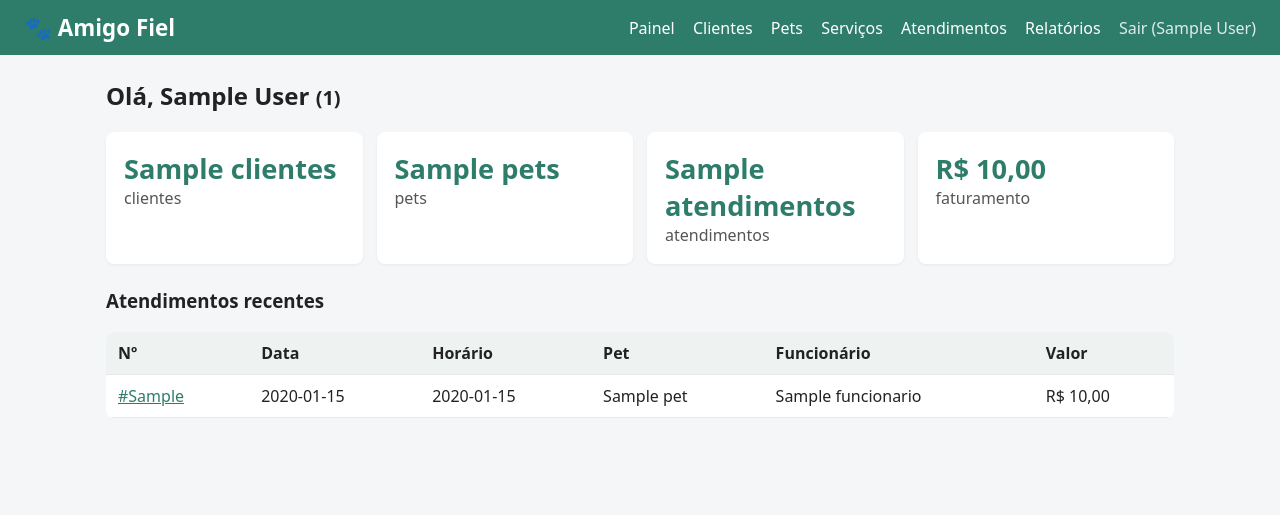
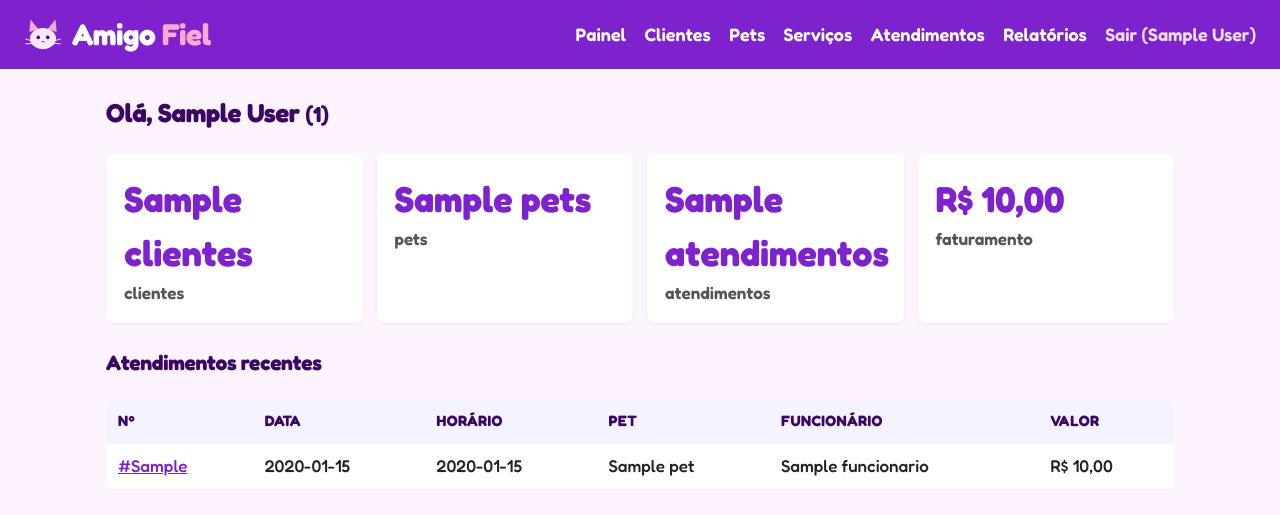
Before and after one commit to laurapichard/petshop, a Flask app: page /painel in a window 1280 px wide. Shown: the top 515 px of the page. Run offline with Flask 3, Linux system fonts and the light colour scheme; the visitor is signed in with stand-in values (Sample User, id 1); a database or web service that is not in the repository returns one stand-in record (values such as "Sample title"); some libraries are stand-ins or nearby versions.

Commit message:
css change

```diff
--- a/static/style.css
+++ b/static/style.css
@@ -1,9 +1,10 @@
+@import url('https://fonts.googleapis.com/css2?family=Fredoka:wght@400;500;600;700&display=swap');
 * { box-sizing: border-box; }
 body {
-  margin: 0; font-family: system-ui, sans-serif; background: #f4f6f8; color: #222;
+  margin: 0; font-family: 'Fredoka', system-ui, sans-serif; background: #fdf4ff; color: #222;
 }
 .topo {
-  background: #2e7d6b; color: #fff; padding: 12px 24px;
+  background: #7e22ce; color: #fff; padding: 12px 24px;
   display: flex; align-items: center; justify-content: space-between; flex-wrap: wrap; gap: 12px;
 }
 .topo h1 { margin: 0; font-size: 1.4rem; }
@@ -18,20 +19,20 @@ table {
   width: 100%; border-collapse: collapse; background: #fff;
   border-radius: 8px; overflow: hidden; margin-bottom: 24px;
 }
-th, td { padding: 10px 12px; border-bottom: 1px solid #e6e9ec; text-align: left; }
-th { background: #eef3f1; font-weight: 600; }
+th, td { padding: 10px 12px; border-bottom: 1px solid #f3e8ff; text-align: left; }
+th { background: #f5f3ff; font-weight: 600; }
 tfoot th { background: #fff; }
-a { color: #2e7d6b; }
+a { color: #7e22ce; }
 input, select {
-  padding: 8px 10px; border: 1px solid #c8d0d6; border-radius: 6px; font-size: .95rem;
+  padding: 8px 10px; border: 1px solid #e9d5ff; border-radius: 6px; font-size: .95rem;
 }
 button, .botao {
-  background: #2e7d6b; color: #fff; border: 0; border-radius: 6px; padding: 9px 16px;
+  background: #7e22ce; color: #fff; border: 0; border-radius: 6px; padding: 9px 16px;
   font-size: .95rem; cursor: pointer; text-decoration: none; display: inline-block;
 }
-button:hover, .botao:hover { background: #256657; }
-button.perigo { background: #b23b3b; padding: 5px 10px; font-size: .85rem; }
-button.perigo:hover { background: #8f2d2d; }
+button:hover, .botao:hover { background: #6b21a8; }
+button.perigo { background: #db2777; padding: 5px 10px; font-size: .85rem; }
+button.perigo:hover { background: #9d174d; }
 .cartao {
   background: #fff; border-radius: 8px; padding: 18px; margin-bottom: 24px;
   box-shadow: 0 1px 3px rgba(0,0,0,.06);
@@ -41,7 +42,7 @@ button.perigo:hover { background: #8f2d2d; }
 .linha { display: flex; flex-wrap: wrap; gap: 10px; align-items: end; }
 .linha label, .formulario label { display: flex; flex-direction: column; gap: 4px; font-size: .9rem; }
 .formulario { display: flex; flex-direction: column; gap: 16px; }
-.formulario fieldset { border: 1px solid #dde3e8; border-radius: 6px; }
+.formulario fieldset { border: 1px solid #e9d5ff; border-radius: 6px; }
 .check { display: flex !important; flex-direction: row !important; align-items: center; gap: 8px; margin: 6px 0; }
 .login { max-width: 380px; margin: 40px auto; display: flex; flex-direction: column; gap: 12px; }
 .login form { display: flex; flex-direction: column; gap: 12px; }
@@ -57,9 +58,37 @@ button.perigo:hover { background: #8f2d2d; }
   background: #fff; border-radius: 8px; padding: 18px; color: #555;
   box-shadow: 0 1px 3px rgba(0,0,0,.06);
 }
-.card-num span { display: block; font-size: 1.7rem; font-weight: 700; color: #2e7d6b; }
+.card-num span { display: block; font-size: 1.7rem; font-weight: 700; color: #7e22ce; }
 .cabecalho { display: flex; justify-content: space-between; align-items: center; }
 .detalhes { display: grid; grid-template-columns: max-content 1fr; gap: 8px 18px; }
 .detalhes dt { font-weight: 600; }
 .detalhes dd { margin: 0; }
 .dica { font-size: .85rem; color: #666; margin: 0; }
+.topo h1 { display: flex; align-items: center; gap: 10px; font-size: 26px; font-weight: 700; letter-spacing: -0.5px; }
+.topo h1 em { font-style: normal; color: #f9a8d4; }
+.topo nav a { font-weight: 500; }
+.topo nav a:hover { text-decoration: none; background: #6b21a8; border-radius: 8px; padding: 6px 10px; margin: -6px -10px; }
+.valor-total, .card-num span { color: #7e22ce; }
+.card-num span { font-weight: 700; }
+
+/* Fonte mais visível: maior e mais forte */
+body { font-size: 18px; font-weight: 500; line-height: 1.5; }
+h1, h2, h3 { font-weight: 700; letter-spacing: -0.3px; }
+h2 { font-size: 26px; color: #3b0764; }
+h3 { font-size: 21px; color: #3b0764; }
+.topo h1 { font-size: 30px; }
+.topo nav a { font-size: 18px; font-weight: 600; }
+label { font-size: 16px; font-weight: 700; }
+input, select, textarea { font-size: 17px; font-weight: 500; }
+button, .botao, .btn { font-size: 17px; font-weight: 700; }
+button.perigo { font-size: 15px; }
+table { font-size: 17px; }
+th { font-size: 15px; font-weight: 700; color: #3b0764; text-transform: uppercase; letter-spacing: 0.4px; }
+td { font-weight: 500; }
+.card-num { font-size: 17px; font-weight: 600; }
+.card-num span { font-size: 36px; }
+.aviso { font-size: 17px; font-weight: 600; }
+.dica, .rodape, .suave { font-size: 15px; font-weight: 500; }
+
+/* Campos e botões também usam a fonte escolhida */
+input, select, textarea, button { font-family: 'Fredoka', system-ui, sans-serif; }
--- a/templates/base.html
+++ b/templates/base.html
@@ -4,11 +4,11 @@
   <meta charset="utf-8">
   <meta name="viewport" content="width=device-width, initial-scale=1">
   <title>Pet Shop Amigo Fiel</title>
-  <link rel="stylesheet" href="{{ url_for('static', filename='style.css') }}">
+  <link rel="stylesheet" href="{{ url_for('static', filename='style.css') }}?v=3">
 </head>
 <body>
   <header class="topo">
-    <h1>🐾 Amigo Fiel</h1>
+    <h1><svg viewBox="0 0 64 64" width="38" height="38" aria-hidden="true"><path d="M11 6 L24 22 L9 27 Z" fill="#f9a8d4"/><path d="M53 6 L40 22 L55 27 Z" fill="#f9a8d4"/><ellipse cx="32" cy="38" rx="22" ry="18" fill="#fae8ff"/><circle cx="24" cy="36" r="3" fill="#3b0764"/><circle cx="40" cy="36" r="3" fill="#3b0764"/><path d="M29 42 L35 42 L32 45 Z" fill="#db2777"/><path d="M14 42 L3 39 M14 46 L3 47 M50 42 L61 39 M50 46 L61 47" stroke="#fae8ff" stroke-width="1.6" fill="none" stroke-linecap="round"/></svg><span>Amigo <em>Fiel</em></span></h1>
     {% if session.funcionario_id %}
     <nav>
       <a href="{{ url_for('painel') }}">Painel</a>
```
